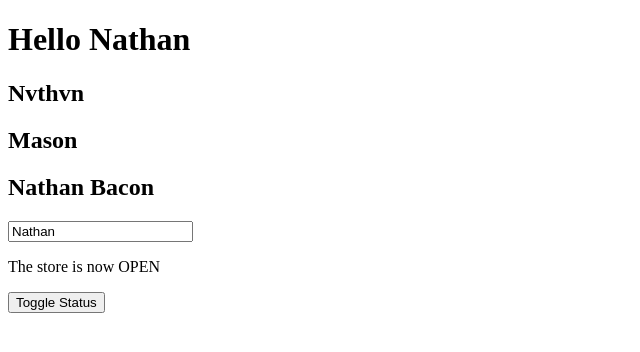
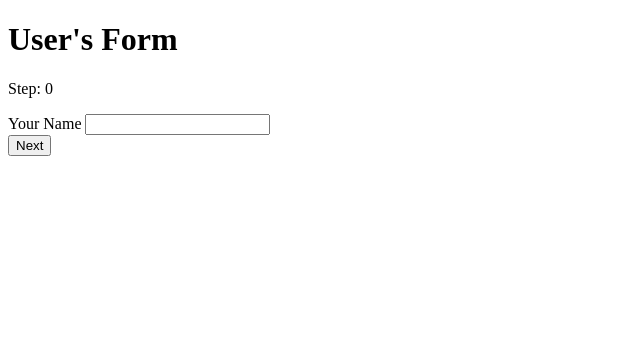
Before and after one commit to opossalite/melatonin, a SvelteKit app in the folder music-svelte/: page / in a window 1280 px wide. Shown: the top 352 px of the page, without its empty margins (0-640 px from the left). Built offline with nearby package versions, Linux system fonts and the light colour scheme.

Commit message:
Learning checkpoint s2

```diff
--- a/music-svelte/src/routes/+page.svelte
+++ b/music-svelte/src/routes/+page.svelte
@@ -1,17 +1,69 @@
 <script lang="ts">
     import Header from "./Header.svelte";
 
-    let name = $state("Nathan");
-    let status: "OPEN" | "CLOSED" = $state("OPEN");
-    let full_name = $derived(name + " " + "Bacon")
+    let formState = $state({
+        name: "",
+        birthday: "",
+        step: 0,
+        error: "",
+    });
 
-    function onclick() {
-        status = status === "OPEN" ? "CLOSED" : "OPEN";
-    }
 </script>
 
-<Header {name} fake_name="Mason"/>
-<h2>{full_name}</h2>
-<input type="text" bind:value={name}/>
-<p>The store is now {status}</p>
-<button {onclick}>Toggle Status</button>
+<Header name={formState.name}/>
+
+<main>
+    <p>Step: {formState.step}</p>
+    {#if formState.step === 0}
+        <div>
+            <label for="name">Your Name</label>
+            <input type="text" id="name" bind:value={formState.name}>
+        </div>
+        <button onclick={() => {
+            if (formState.name !== "") {
+                formState.step += 1;
+                formState.error = "";
+            } else {
+                formState.error = "Your name is empty. Please write your name."
+            }
+        }}>
+            Next
+        </button>
+    {:else if formState.step === 1}
+        <div>
+            <label for="bday">Your Name</label>
+            <input type="date" id="bday" bind:value={formState.birthday}>
+        </div>
+        <button onclick={() => {
+            if (formState.birthday !== "") {
+                formState.step += 1;
+                formState.error = "";
+            } else {
+                formState.error = "Your birthday is empty. Please write your name."
+            }
+        }}>
+            Next
+        </button>
+    {/if}
+    {#if formState.error}
+        <p class="error">{formState.error}</p>
+    {/if}
+</main>
+
+
+{#snippet formStep({question, id, type}: {question: string, id: string, type: string})}
+    <article>
+        <div>
+            <label for={id}>{question}</label>
+            <input {type} {id} bind:value={formState[id]}>
+        </div>
+    </article>
+{/snippet}
+
+
+
+<style>
+    .error {
+        color: red;
+    }
+</style>
--- a/music-svelte/src/routes/Header.svelte
+++ b/music-svelte/src/routes/Header.svelte
@@ -2,10 +2,8 @@
     let {name, fake_name}: {name: string, fake_name?: string} = $props();
 </script>
 
-<h1>Hello {name}</h1>
-<h2>{name.replaceAll("a", "v")}</h2>
-<h2>{fake_name}</h2>
-
-
-<style>
-</style>
+<div>
+    <h1>
+        {name ? name : "User"}'s Form
+    </h1>
+</div>
```
